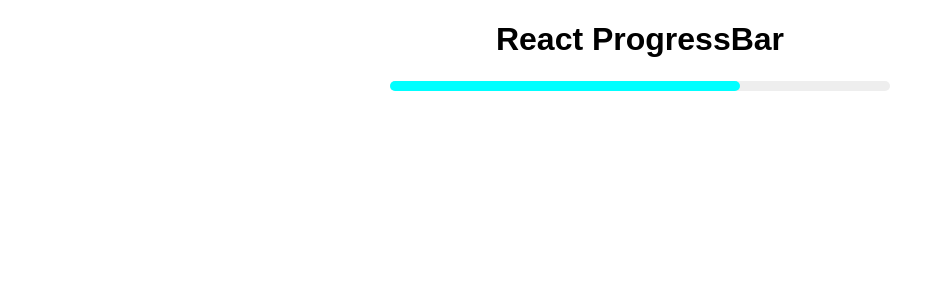
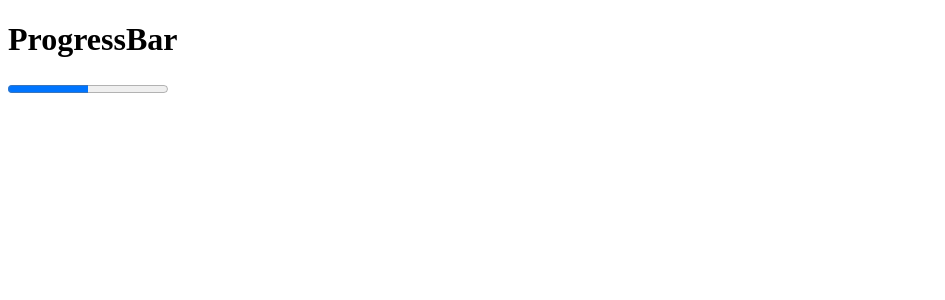
Before and after one commit to AravindMurgan/dynamicProgressBar, a React (Create React App) app: page / in a window 1280 px wide. Shown: the top 300 px of the page, without its empty margins (0-945 px from the left). Built offline with nearby package versions, Linux system fonts and the light colour scheme.

Commit message:
ProgressBar2

```diff
--- /dev/null
+++ b/src/App2.js
@@ -0,0 +1,13 @@
+import React from "react";
+import ProgressBar2 from "./progressBar/ProgressBar2";
+
+function App2() {
+  return (
+    <>
+      <h1>ProgressBar</h1>
+      <ProgressBar2 />
+    </>
+  );
+}
+
+export default App2;
--- a/src/index.js
+++ b/src/index.js
@@ -1,12 +1,13 @@
 import { StrictMode } from "react";
 import ReactDOM from "react-dom";
-
 import App from "./App";
+import App2 from "./App2";
 
 const rootElement = document.getElementById("root");
 ReactDOM.render(
   <StrictMode>
-    <App />
+    {/* <App /> */}
+    <App2 />
   </StrictMode>,
   rootElement
 );
--- /dev/null
+++ b/src/progressBar/ProgressBar2.js
@@ -0,0 +1,15 @@
+import React from 'react';
+
+
+function ProgressBar2(){
+
+  return(
+    <>
+      <progress value='50' max='100'/>
+    </>
+  )
+
+
+}
+
+export default ProgressBar2
```
